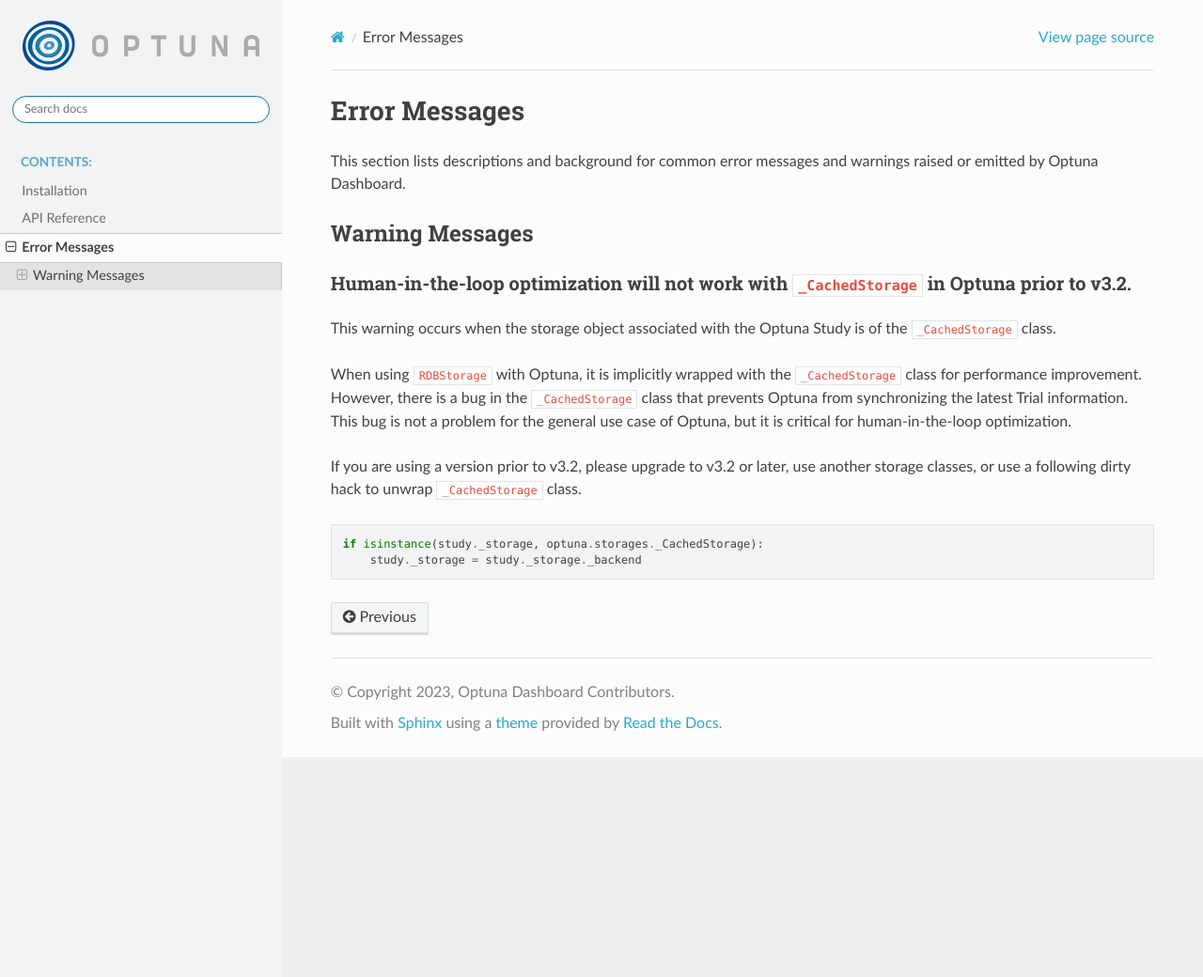
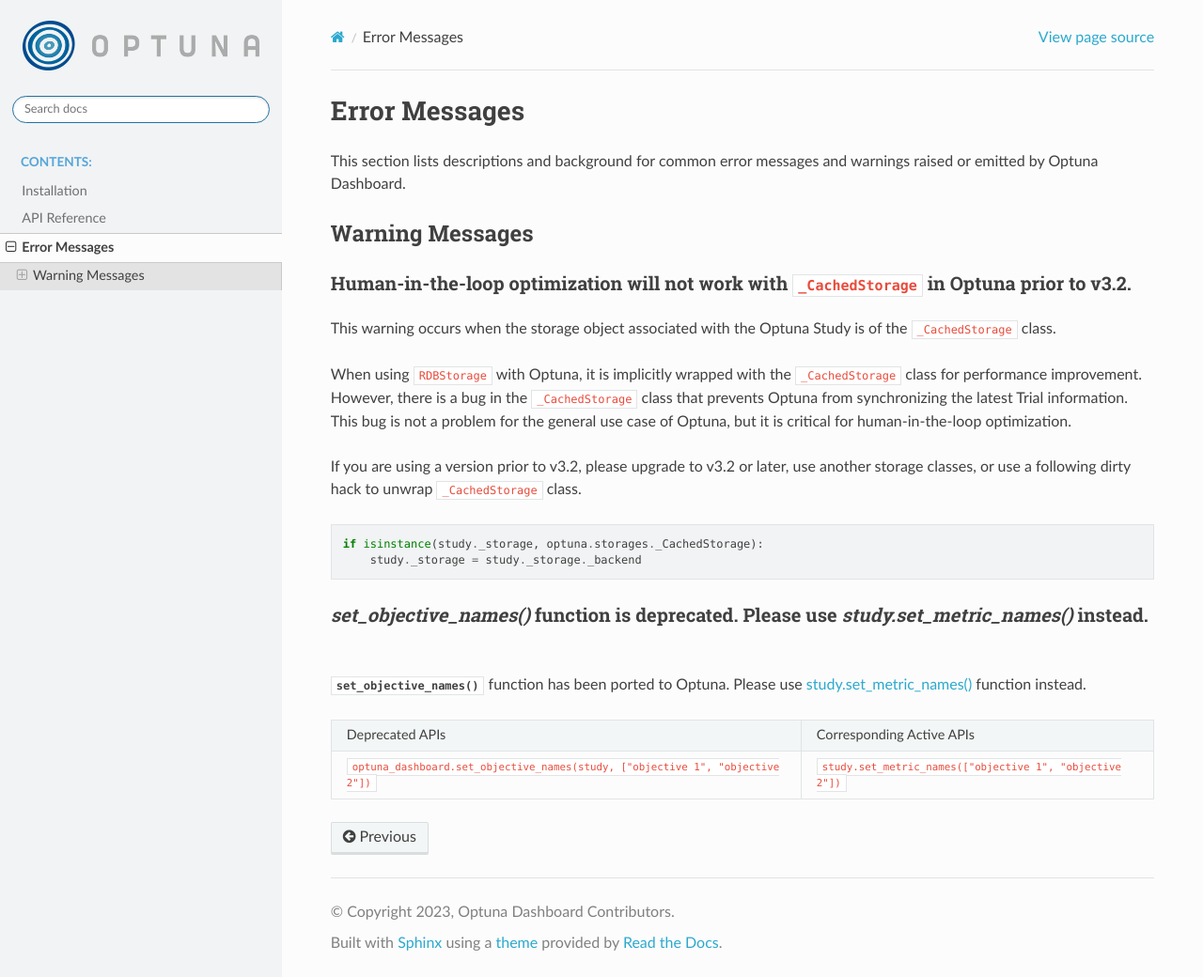
Before and after one commit to optuna/optuna-dashboard, a Sphinx documentation site: the page built from docs/errors.rst, in a window 1280 px wide and 1040 px high. Shown: the whole window at 94% size. Built offline with Sphinx 7.4.7 and the Read the Docs theme 2.0.0, drawn with Linux system fonts in a browser that asks for light colours.

Commit message:
Update errors.rst about the deprecation of set_objective_names()

```diff
--- a/docs/errors.rst
+++ b/docs/errors.rst
@@ -7,7 +7,7 @@
 ----------------
 
 Human-in-the-loop optimization will not work with ``_CachedStorage`` in Optuna prior to v3.2.
-~~~~~~~~~~~~~~~~~~~~~~~~~~~~~~~~~~~~~~~~~~~~~~~~~~~~~~~~~~~~~~~~~~~~~~~~~~~~~~~~~~~~~~~~~~~~~~~~~
+~~~~~~~~~~~~~~~~~~~~~~~~~~~~~~~~~~~~~~~~~~~~~~~~~~~~~~~~~~~~~~~~~~~~~~~~~~~~~~~~~~~~~~~~~~~~~
 
 This warning occurs when the storage object associated with the Optuna Study is of the ``_CachedStorage`` class.
 
@@ -22,3 +22,17 @@
 
    if isinstance(study._storage, optuna.storages._CachedStorage):
        study._storage = study._storage._backend
+
+
+`set_objective_names()` function is deprecated. Please use `study.set_metric_names()` instead.
+~~~~~~~~~~~~~~~~~~~~~~~~~~~~~~~~~~~~~~~~~~~~~~~~~~~~~~~~~~~~~~~~~~~~~~~~~~~~~~~~~~~~~~~~~~~~~~
+
+:func:`~optuna_dashboard.set_objective_names` function has been ported to Optuna.
+Please use `study.set_metric_names() <https://optuna.readthedocs.io/en/latest/reference/generated/optuna.study.Study.html#optuna.study.Study>`_ function instead.
+
+.. list-table::
+
+   * - Deprecated APIs
+     - Corresponding Active APIs
+   * - ``optuna_dashboard.set_objective_names(study, ["objective 1", "objective 2"])``
+     - ``study.set_metric_names(["objective 1", "objective 2"])``
```
Also changed, not shown: 1 other file.
